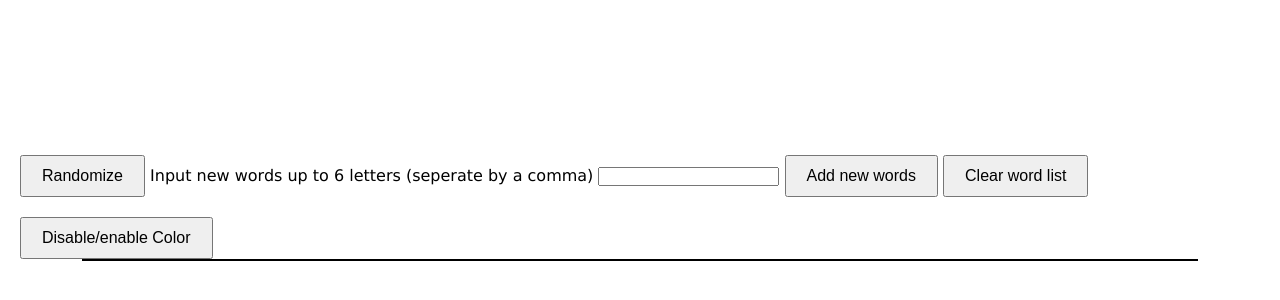
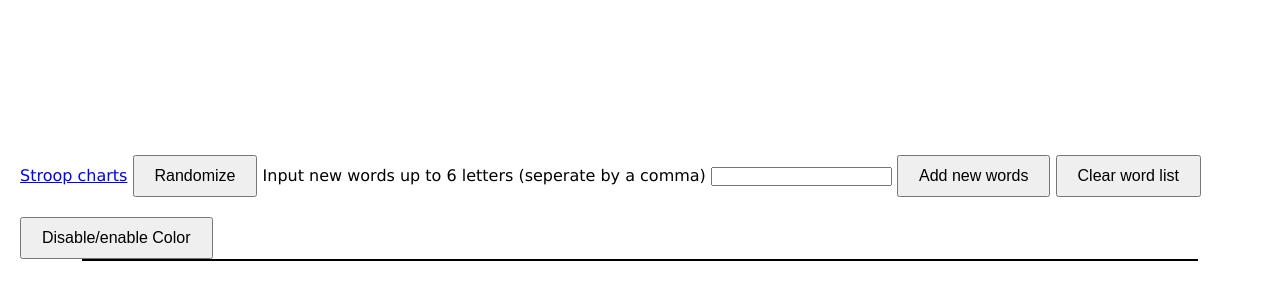
Before and after one commit to Cordy728/stroopAndHartCharts, a plain HTML site: page hartChart/index.html in a window 1280 px wide. Shown: the part 222-522 px from the top of the page. Drawn offline with Linux system fonts and the light colour scheme.

Commit message:
feat: added links to both of the charts

```diff
--- a/hartChart/index.html
+++ b/hartChart/index.html
@@ -8,6 +8,7 @@
 </head>
 <body>
     <main>
+        <a href="../stroop/stroop.html">Stroop charts</a>
         <button type="button" id="randomizeBtn" class="hide">Randomize</button>
         <label for="word-input" class="hide">Input new words up to 6 letters (seperate by a comma)
             <input type="text" id="word-input"/>
```
Also changed, not shown: stroop/stroop.html (+1 -0 lines).
